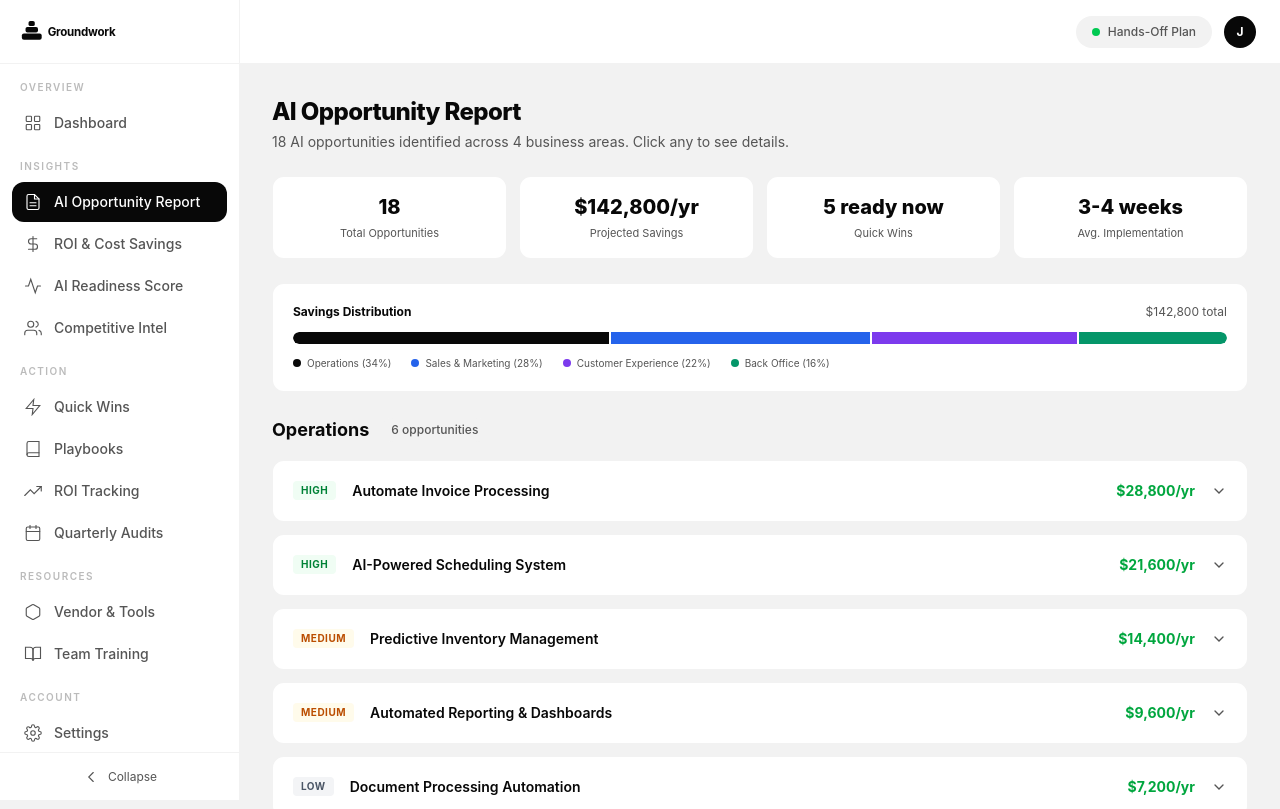
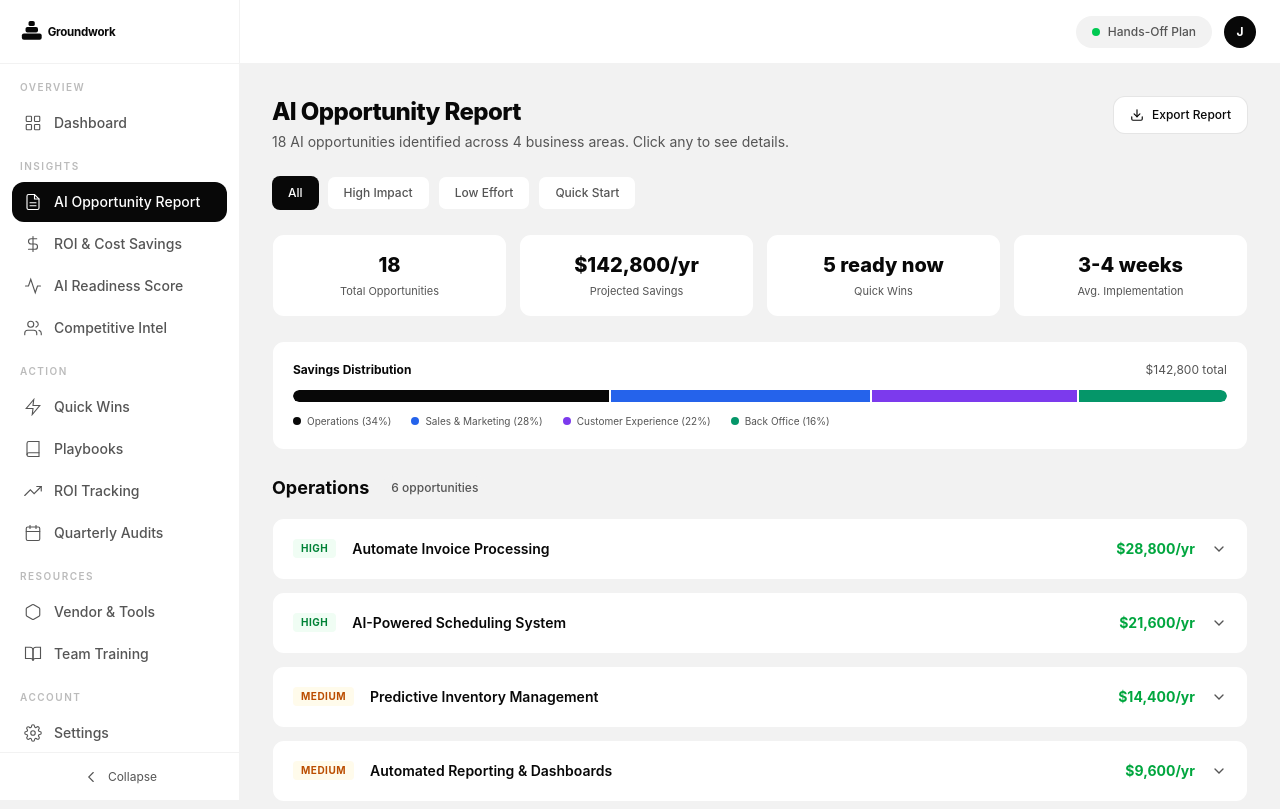
Before and after one commit to masonkane/groundwork, a Next.js app: page /dashboard/report in a window 1280 px wide. Shown: the top 809 px of the page. Built offline with nearby package versions, Linux system fonts and the light colour scheme.

Commit message:
Report page: added filter buttons (All/High Impact/Low Effort/Quick Start), export button, filter counts

```diff
--- a/src/app/dashboard/report/page.tsx
+++ b/src/app/dashboard/report/page.tsx
@@ -1,4 +1,6 @@
 "use client";
+
+import { useState } from "react";
 
 const recommendations = [
   {
@@ -42,11 +44,41 @@ const recommendations = [
 ];
 
 export default function ReportPage() {
+  const [filter, setFilter] = useState<string>("All");
+  const filters = ["All", "High Impact", "Low Effort", "Quick Start"];
+
+  const allItems = recommendations.flatMap(cat => cat.items.map(item => ({ ...item, category: cat.category })));
+
+  const getFiltered = () => {
+    if (filter === "High Impact") return recommendations.map(cat => ({ ...cat, items: cat.items.filter(i => i.impact === "High") })).filter(c => c.items.length > 0);
+    if (filter === "Low Effort") return recommendations.map(cat => ({ ...cat, items: cat.items.filter(i => i.effort === "Low") })).filter(c => c.items.length > 0);
+    if (filter === "Quick Start") return recommendations.map(cat => ({ ...cat, items: cat.items.filter(i => i.timeline.includes("1-2") || i.timeline.includes("2-3")) })).filter(c => c.items.length > 0);
+    return recommendations;
+  };
+
+  const filtered = getFiltered();
+  const filteredCount = filtered.reduce((s, c) => s + c.items.length, 0);
+
   return (
     <div className="max-w-5xl mx-auto space-y-6">
-      <div>
-        <h1 className="text-xl sm:text-2xl font-extrabold tracking-tight">AI Opportunity Report</h1>
-        <p className="text-[var(--mid-gray)] text-xs sm:text-sm mt-1">18 AI opportunities identified across 4 business areas. Click any to see details.</p>
+      <div className="flex flex-col sm:flex-row sm:items-start justify-between gap-3">
+        <div>
+          <h1 className="text-xl sm:text-2xl font-extrabold tracking-tight">AI Opportunity Report</h1>
+          <p className="text-[var(--mid-gray)] text-xs sm:text-sm mt-1">18 AI opportunities identified across 4 business areas. Click any to see details.</p>
+        </div>
+        <button onClick={() => window.print()} className="flex items-center gap-2 text-xs font-medium bg-white border border-black/10 px-4 py-2.5 rounded-xl hover:bg-[var(--light-surface)] transition-colors print:hidden shrink-0">
+          <svg width="14" height="14" viewBox="0 0 24 24" fill="none" stroke="currentColor" strokeWidth="2" strokeLinecap="round"><path d="M21 15v4a2 2 0 01-2 2H5a2 2 0 01-2-2v-4"/><polyline points="7,10 12,15 17,10"/><line x1="12" y1="15" x2="12" y2="3"/></svg>
+          Export Report
+        </button>
+      </div>
+
+      {/* Filters */}
+      <div className="flex flex-wrap gap-2 print:hidden">
+        {filters.map(f => (
+          <button key={f} onClick={() => setFilter(f)} className={`text-xs font-medium px-4 py-2 rounded-lg transition-colors ${filter === f ? "bg-[var(--black)] text-white" : "bg-white border border-black/5 text-[var(--mid-gray)] hover:bg-[var(--light-surface)]"}`}>
+            {f}{filter === f && f !== "All" ? ` (${filteredCount})` : ""}
+          </button>
+        ))}
       </div>
 
       {/* Summary bar */}
@@ -92,7 +124,7 @@ export default function ReportPage() {
       </div>
 
       {/* Recommendations by category */}
-      {recommendations.map((cat) => (
+      {filtered.map((cat) => (
         <div key={cat.category}>
           <div className="flex items-center gap-3 mb-4">
             <h2 className="text-lg font-bold">{cat.category}</h2>
```
